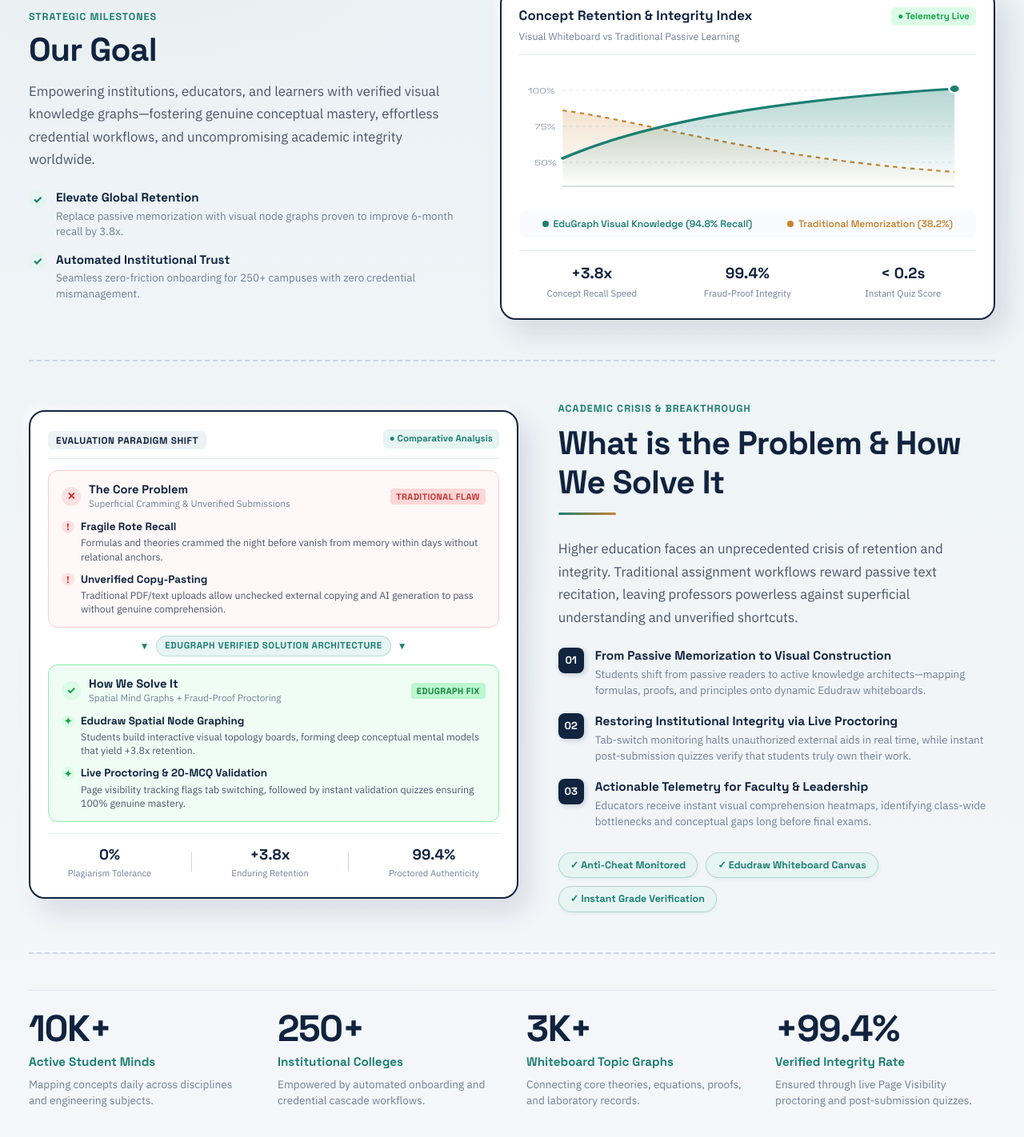
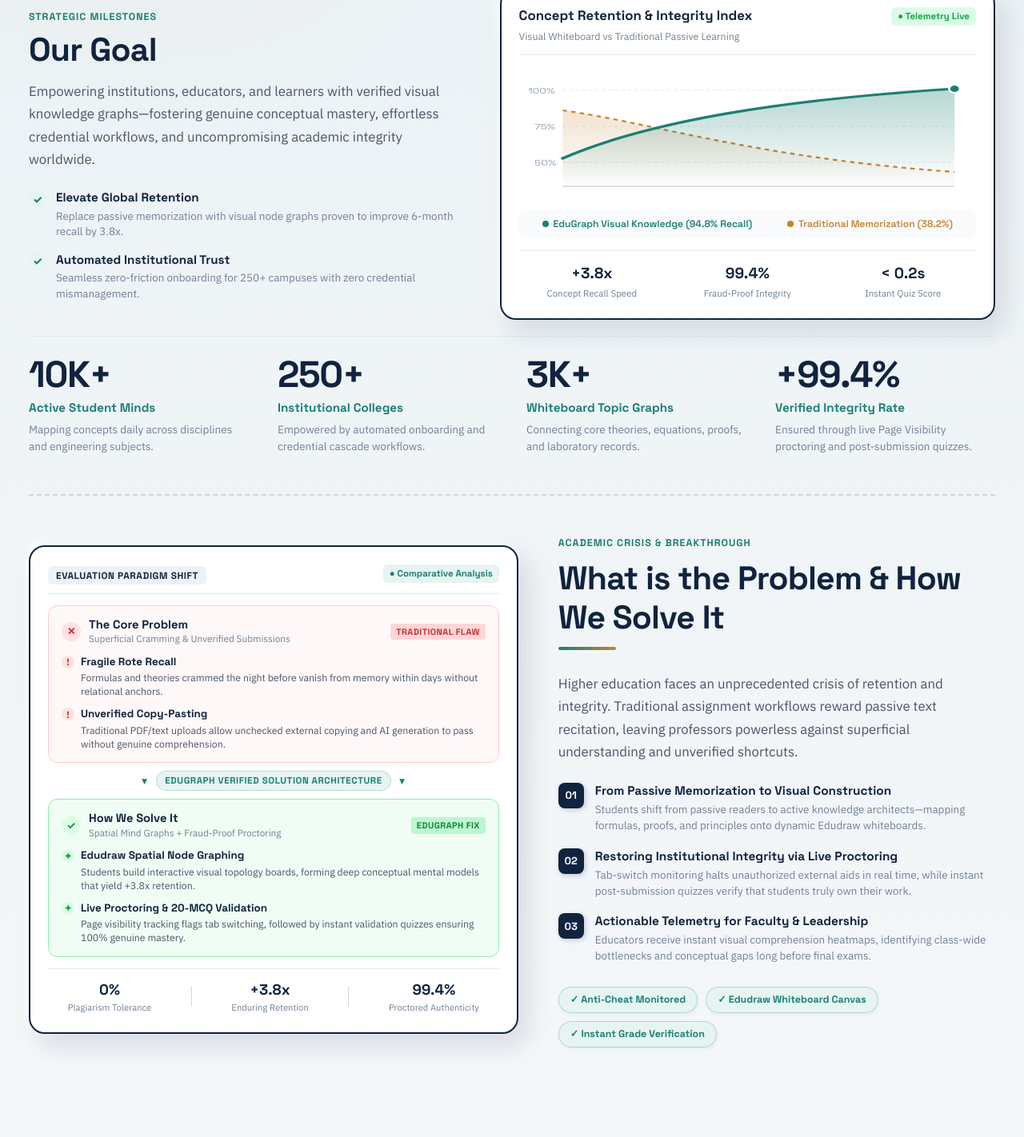
Before and after one commit to Dev-Aryan-coder/EduGraph_Frontend, a React (Vite) app: page / in a window 1280 px wide. Shown: the part 1619-3041 px from the top of the page at 80% size. Built offline with nearby package versions, Linux system fonts and the light colour scheme.

Commit message:
feat(home): move 4-column statistics grid inside Our Goal section

```diff
--- a/src/pages/public/Home.jsx
+++ b/src/pages/public/Home.jsx
@@ -370,6 +370,34 @@
               </div>
 
             </div>
+
+            {/* 4-Column Goal Impact / Institutional Statistics Grid */}
+            <div className="hero-stats-grid">
+              <div className="stat-card">
+                <div className="stat-number">10K+</div>
+                <div className="stat-label">Active Student Minds</div>
+                <p className="stat-subtext">Mapping concepts daily across disciplines and engineering subjects.</p>
+              </div>
+
+              <div className="stat-card">
+                <div className="stat-number">250+</div>
+                <div className="stat-label">Institutional Colleges</div>
+                <p className="stat-subtext">Empowered by automated onboarding and credential cascade workflows.</p>
+              </div>
+
+              <div className="stat-card">
+                <div className="stat-number">3K+</div>
+                <div className="stat-label">Whiteboard Topic Graphs</div>
+                <p className="stat-subtext">Connecting core theories, equations, proofs, and laboratory records.</p>
+              </div>
+
+              <div className="stat-card">
+                <div className="stat-number">+99.4%</div>
+                <div className="stat-label">Verified Integrity Rate</div>
+                <p className="stat-subtext">Ensured through live Page Visibility proctoring and post-submission quizzes.</p>
+              </div>
+            </div>
+
           </div>
 
           {/* Horizontal Dashed Divider */}
@@ -523,35 +551,6 @@
             </div>
           </div>
 
-          {/* Horizontal Dashed Divider */}
-          <div className="hero-dashed-divider" aria-hidden="true" />
-
-          <div className="hero-stats-grid">
-            <div className="stat-card">
-              <div className="stat-number">10K+</div>
-              <div className="stat-label">Active Student Minds</div>
-              <p className="stat-subtext">Mapping concepts daily across disciplines and engineering subjects.</p>
-            </div>
-
-            <div className="stat-card">
-              <div className="stat-number">250+</div>
-              <div className="stat-label">Institutional Colleges</div>
-              <p className="stat-subtext">Empowered by automated onboarding and credential cascade workflows.</p>
-            </div>
-
-            <div className="stat-card">
-              <div className="stat-number">3K+</div>
-              <div className="stat-label">Whiteboard Topic Graphs</div>
-              <p className="stat-subtext">Connecting core theories, equations, proofs, and laboratory records.</p>
-            </div>
-
-            <div className="stat-card">
-              <div className="stat-number">+99.4%</div>
-              <div className="stat-label">Verified Integrity Rate</div>
-              <p className="stat-subtext">Ensured through live Page Visibility proctoring and post-submission quizzes.</p>
-            </div>
-          </div>
-
         </div>
       </section>
     </div>
```
Also changed, not shown: src/pages/public/Home.css (+15 -4 lines).
